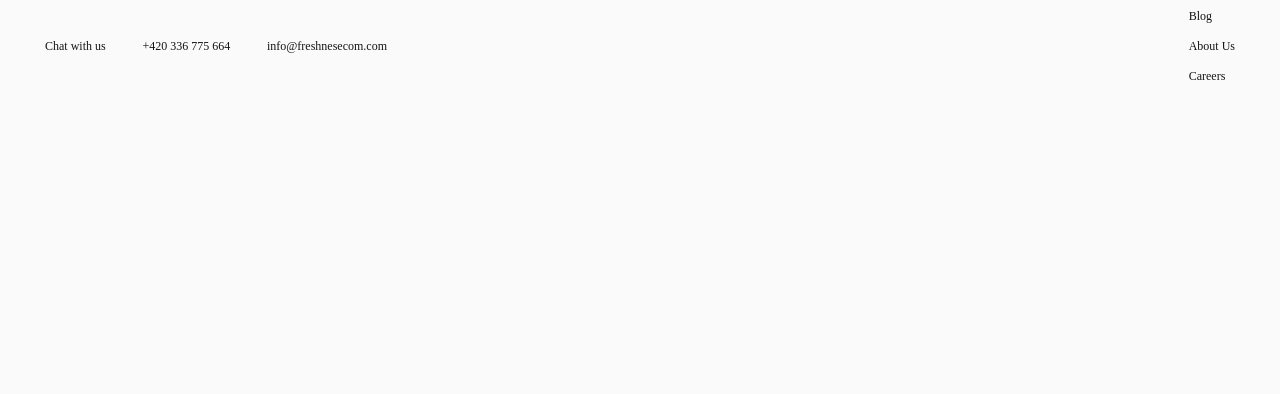
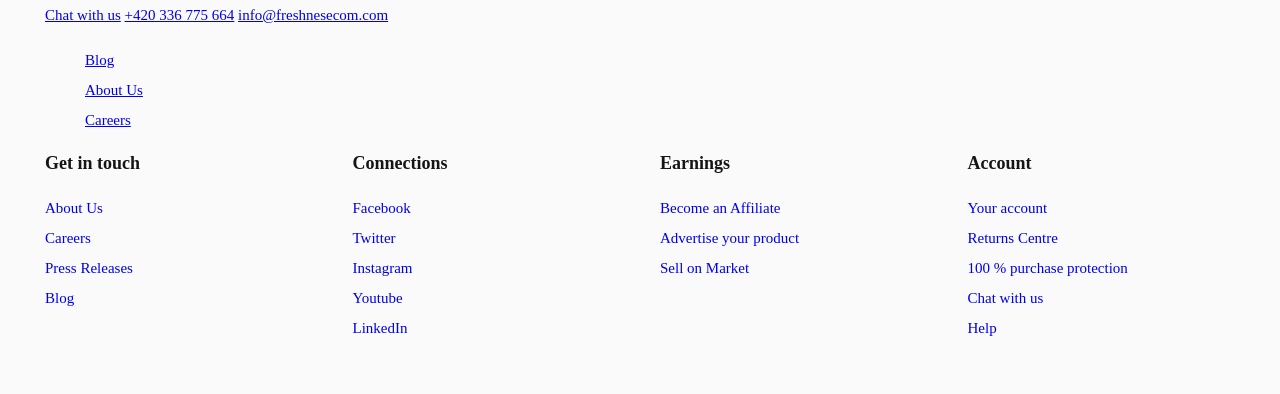
Before and after one commit to bakhodirsuyarov/ecommerce22, a plain HTML site: page index.html in a window 1280 px wide. Drawn offline with Linux system fonts and the light colour scheme.

Commit message:
site-footer

```diff
--- a/index.html
+++ b/index.html
@@ -9,30 +9,122 @@
 </head>
 <body>
 
-  <!-- HEADER -->
+  <header class="site-header">
+    <div class="container">
+      <div class="site-header__top">
 
-  <header class="header">
-    <div class="header-top container">
-      <div class="header-top__links">
-        <a class="header-top__link" href="#">Chat with us</a>
-        <a class="header-top__link tel-link" href="tel:+420336775664">+420 336 775 664</a>
-        <a class="header-top__link email-link" href="mailto:info@freshnesecom.com">info@freshnesecom.com</a>
+        <div class="site-header__top-links top-link">
+          <a class="top-link__chat" href="#">Chat with us</a>
+          <a class="top-link__tel" href="tel:+420336775664">+420 336 775 664</a>
+          <a class="top-link__email" href="mailto:info@freshnesecom.com">info@freshnesecom.com</a>
+        </div>
+
+        <ul class="site-header__top-list">
+          <li class="site-header__top-item">
+            <a class="site-header__top-link" href="#">Blog</a>
+          </li>
+          <li class="site-header__top-item">
+            <a class="site-header__top-link" href="#">About Us</a>
+          </li>
+          <li class="site-header__top-item">
+            <a class="site-header__top-link" href="#">Careers</a>
+          </li>
+        </ul>
+
       </div>
-
-      <ul class="header-top__list">
-        <li class="header-top__item">
-          <a class="header-top__link" href="#">Blog</a>
-        </li>
-        <li class="header-top__item">
-          <a class="header-top__link" href="#">About Us</a>
-        </li>
-        <li class="header-top__item">
-          <a class="header-top__link" href="#">Careers</a>
-        </li>
-      </ul>
     </div>
   </header>
 
 
+
+ <footer class="site-footer">
+  <div class="container">
+    <div class="site-footer__top">
+      <div class="site-footer__top-content footer-top">
+        <h2 class="footer-top__title">
+          Get in touch
+        </h2>
+
+        <ul class="footer-top__list">
+          <li class="footer-top__item">
+            <a class="footer-top__link" href="#">About Us</a>
+          </li>
+          <li  class="footer-top__item">
+            <a class="footer-top__link" href="#">Careers</a>
+          </li>
+          <li  class="footer-top__item">
+            <a class="footer-top__link" href="#">Press Releases</a>
+          </li>
+          <li  class="footer-top__item">
+            <a class="footer-top__link" href="#">Blog</a>
+          </li>
+        </ul>
+      </div>
+
+      <div class="site-footer__top-content footer-top">
+        <h2 class="footer-top__title">
+          Connections
+        </h2>
+        <ul class="footer-top__list">
+          <li class="footer-top__item">
+            <a class="footer-top__link" href="#">Facebook</a>
+          </li>
+          <li  class="footer-top__item">
+            <a class="footer-top__link" href="#">Twitter</a>
+          </li>
+          <li  class="footer-top__item">
+            <a class="footer-top__link" href="#">Instagram</a>
+          </li>
+          <li  class="footer-top__item">
+            <a class="footer-top__link" href="#">Youtube</a>
+          </li>
+          <li  class="footer-top__item">
+            <a class="footer-top__link" href="#">LinkedIn</a>
+          </li>
+        </ul>
+      </div>
+      <div class="site-footer__top-content footer-top">
+        <h2 class="footer-top__title">
+          Earnings
+        </h2>
+        <ul class="footer-top__list">
+          <li class="footer-top__item">
+            <a class="footer-top__link" href="#">Become an Affiliate</a>
+          </li>
+          <li  class="footer-top__item">
+            <a class="footer-top__link" href="#">Advertise your product</a>
+          </li>
+          <li  class="footer-top__item">
+            <a class="footer-top__link" href="#">Sell on Market</a>
+          </li>
+        </ul>
+      </div>
+      <div class="site-footer__top-content footer-top">
+        <h2 class="footer-top__title">
+          Account
+        </h2>
+        <ul class="footer-top__list">
+          <li class="footer-top__item">
+            <a class="footer-top__link" href="#">Your account</a>
+          </li>
+          <li  class="footer-top__item">
+            <a class="footer-top__link" href="#">Returns Centre</a>
+          </li>
+          <li  class="footer-top__item">
+            <a class="footer-top__link" href="#">100 % purchase protection</a>
+          </li>
+          <li  class="footer-top__item">
+            <a class="footer-top__link" href="#">Chat with us</a>
+          </li>
+          <li  class="footer-top__item">
+            <a class="footer-top__link" href="#">Help</a>
+          </li>
+        </ul>
+      </div>
+    </div>
+  </div>
+ </footer>
+
+
 </body>
 </html>
--- a/scss/blocks/_blocks.scss
+++ b/scss/blocks/_blocks.scss
@@ -1,4 +1,4 @@
 @import "visually-hidden";
 @import "container";
-@import "header-top-link";
-@import "header-top-list";
+@import "site-header";
+@import "site-footer__top";
--- a/scss/blocks/_header-top-link.scss
+++ /dev/null
@@ -1,18 +0,0 @@
-// HEADER-TOP
-
-.header-top{
-  display: flex;
-  justify-content: space-between;
-  align-items: center;
-}
-
-.header-top__link{
-  text-decoration: none;
-  font-size: 12px;
-  line-height: 16px;
-  color: #151515;
-}
-
-.header-top__link:not(:last-child){
-  margin-right: 33px;
-}
--- /dev/null
+++ b/scss/blocks/_site-footer__top.scss
@@ -0,0 +1,52 @@
+
+.site-footer__top{
+  display: flex;
+  justify-content: space-between;
+  flex-wrap: wrap;
+  padding-bottom: 48px;
+}
+
+.site-footer__top-content{
+  width: calc(100% / 4 - 30px);
+}
+
+.footer-top__title{
+  margin: 0;
+  margin-bottom: 16px;
+  font-size: 18px;
+  line-height: 27px;
+  color: #151515;
+}
+
+.footer-top__list{
+  margin: 0;
+  padding: 0;
+}
+
+.footer-top__link{
+  text-decoration: none;
+}
+
+.footer-top__link:not(:last-child){
+  margin-bottom: 16px;
+}
+
+@media only screen and (max-width: 800px) {
+
+  .site-footer__top-content{
+    // text-align: center;
+    width: calc(100% / 2 - 50px);
+    margin-bottom: 20px;
+  }
+
+}
+
+@media only screen and (max-width: 400px) {
+
+  .site-footer__top-content{
+    width: 100%;
+    margin-left: auto;
+    margin-right: auto;
+  }
+
+}
--- a/scss/blocks/_visually-hidden.scss
+++ b/scss/blocks/_visually-hidden.scss
@@ -1,4 +1,3 @@
-// VISUALLY-HIDDEN
 .visually-hidden{
   position: absolute;
   width: 1px;
--- a/scss/blocks/header-top-list.scss
+++ /dev/null
@@ -1,11 +0,0 @@
-.header-top__list{
-  display: flex;
-  align-items: center;
-  margin: 0;
-  padding: 0;
-  list-style: none;
-}
-
-// .header-top__list:not(:last-child){
-//   margin-left: 38px;
-// }
```
Also changed, not shown: css/header-top-list.css (deleted), css/header-top-list.min.css (deleted), css/main.css, css/main.min.css, scss/blocks/_site-header.scss (added), 4 other files.
